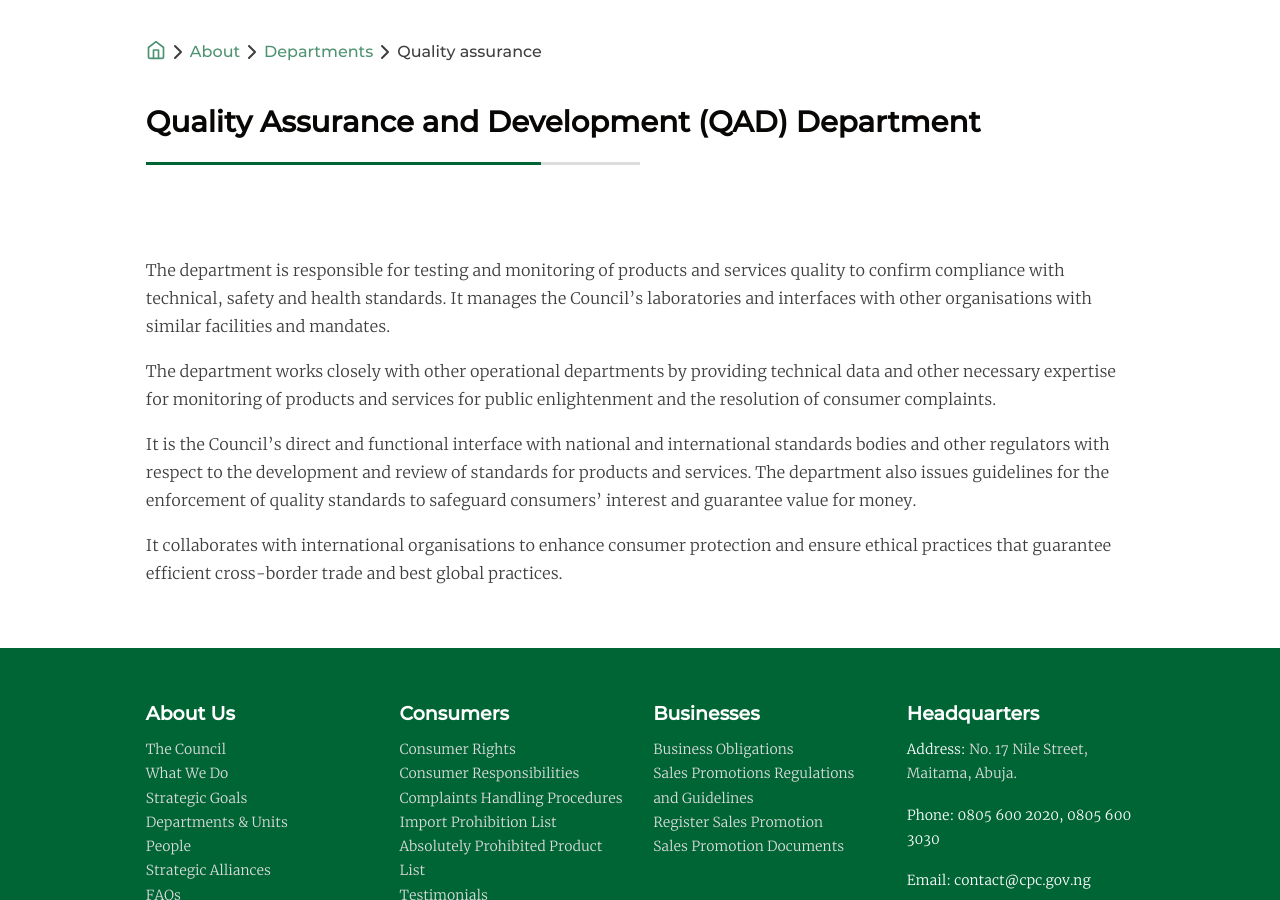
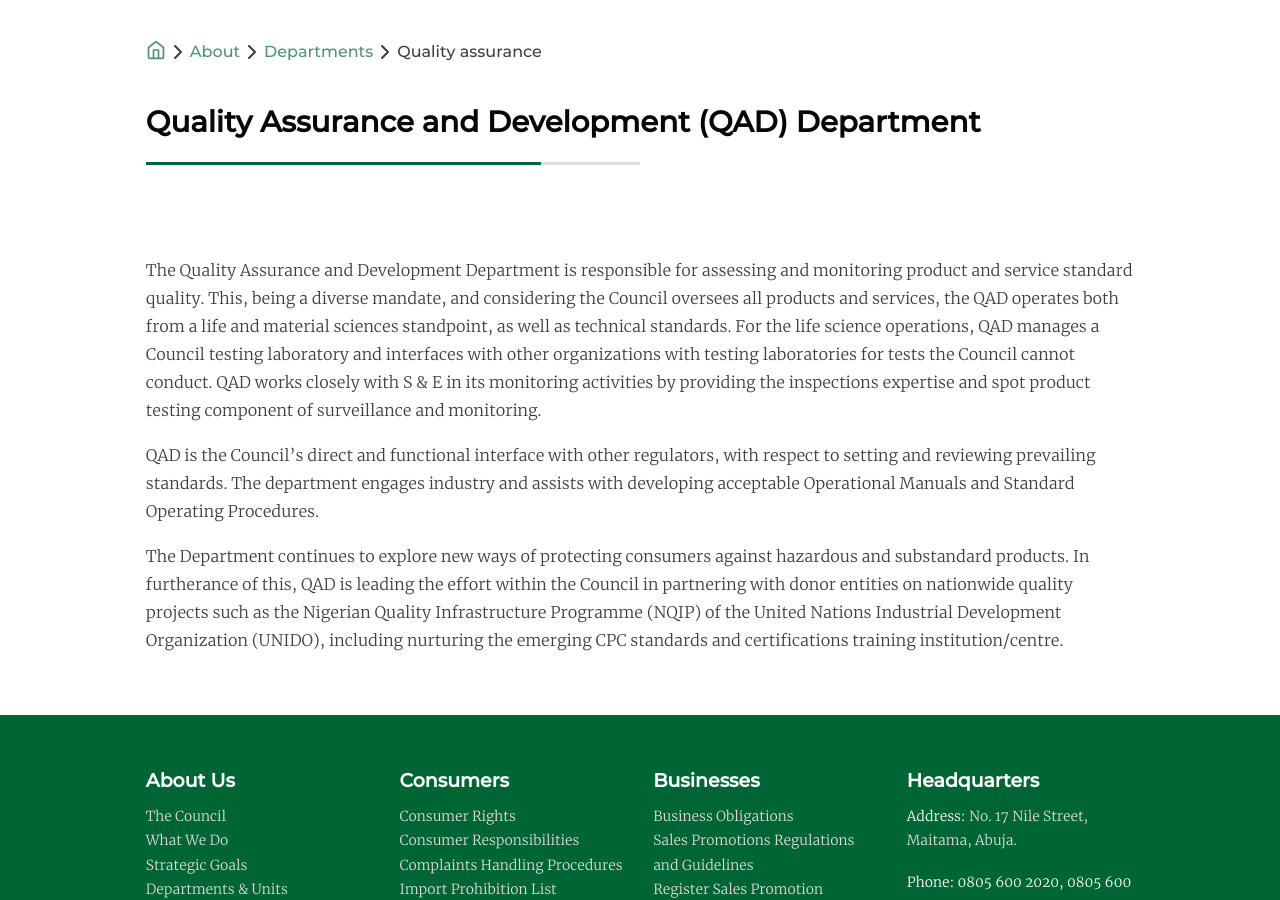
Before and after one commit to psybuglite/cpc-website, a Jekyll site: the page built from _departments/quality-assurance.md, in a window 1280 px wide and 900 px high, scrolled down 212 px. Built offline with Jekyll 4.4.1, drawn with Linux system fonts in a browser that asks for light colours.

Commit message:
Updated Quality Assurance

```diff
--- a/_departments/quality-assurance.md
+++ b/_departments/quality-assurance.md
@@ -1,13 +1,22 @@
 ---
 title: Quality Assurance and Development (QAD) Department
 permalink: "/about/departments/quality-assurance/"
+main: "The Quality Assurance and Development Department is responsible for assessing
+  and monitoring product and service standard quality.  This, being a diverse mandate,
+  and considering the Council oversees all products and services, the QAD operates
+  both from a life and material sciences standpoint, as well as technical standards.
+  \ For the life science operations, QAD manages a Council testing laboratory and
+  interfaces with other organizations with testing laboratories for tests the Council
+  cannot conduct.  QAD works closely with S & E in its monitoring activities by providing
+  the inspections expertise and spot product testing component of surveillance and
+  monitoring. \n\nQAD is the Council’s direct and functional interface with other
+  regulators, with respect to setting and reviewing prevailing standards.  The department
+  engages industry and assists with developing acceptable Operational Manuals and
+  Standard Operating Procedures. \n\n\nThe Department continues to explore new ways
+  of protecting consumers against hazardous and substandard products. In furtherance
+  of this, QAD is leading the effort within the Council in partnering with donor entities
+  on nationwide quality projects such as the Nigerian Quality Infrastructure Programme
+  (NQIP) of the United Nations Industrial Development Organization (UNIDO), including
+  nurturing the emerging CPC standards and certifications training institution/centre.\n"
 layout: page
-main: |-
-  The department is responsible for testing and monitoring of products and services quality to confirm compliance with technical, safety and health standards. It manages the Council’s laboratories and interfaces with other organisations with similar facilities and mandates.
-
-  The department works closely with other operational departments by providing technical data and other necessary expertise for monitoring of products and services for public enlightenment and the resolution of consumer complaints.
-
-  It is the Council’s direct and functional interface with national and international standards bodies and other regulators with respect to the development and review of standards for products and services. The department also issues guidelines for the enforcement of quality standards to safeguard consumers’ interest and guarantee value for money.
-
-  It collaborates with international organisations to enhance consumer protection and ensure ethical practices that guarantee efficient cross-border trade and best global practices.
 ---
```
